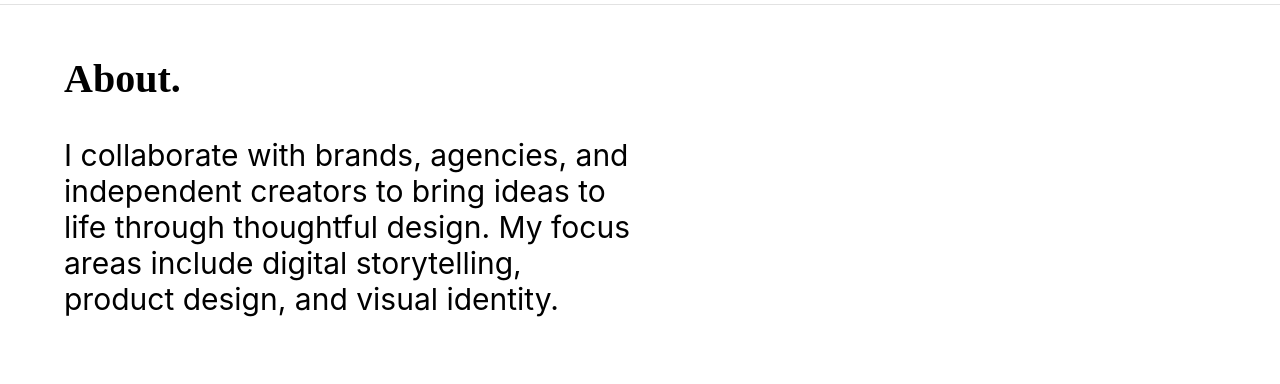
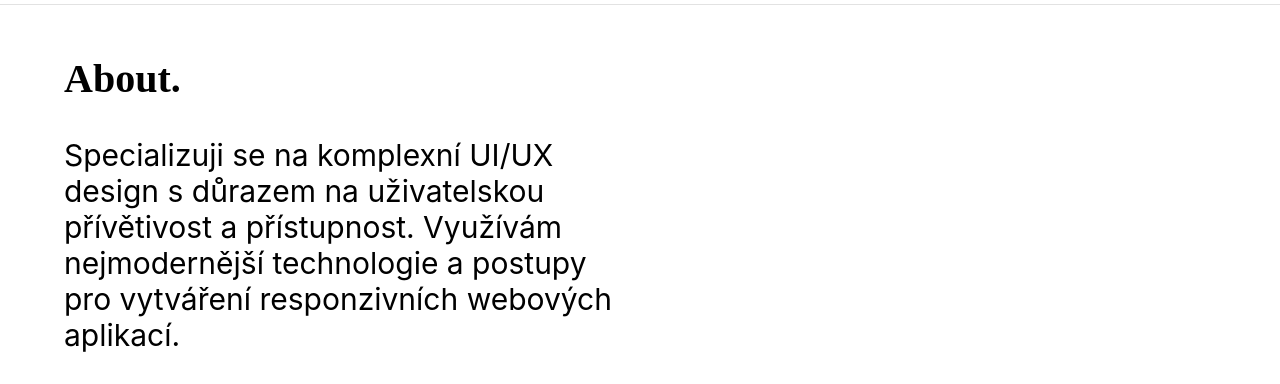
Before and after one commit to RuzickaHub/e22, a website: page index.html in a window 1280 px wide. Shown: the part 1800-2184 px from the top of the page. Drawn offline with Linux system fonts and the light colour scheme; a web font is replaced by a local one.

Commit message:
Update index.html

```diff
--- a/index.html
+++ b/index.html
@@ -84,7 +84,9 @@
               id="iv2wn"
               src="https://cdn.grapesjs.com/workspaces/cmc4xkttt0df99wj7woejj4g8/assets/7091231e-9571-458e-a79b-d47e0c83e80b__lena-5.webp"
             /><span id="im13y"
-              >Designer a Frontend Developer specializující se na tvorbu UI/UX  intuitivních digitálních řešení. Zaměřuji se na komplexní proces designu od wireframů po finální implementaci.</span
+              >Designer a Frontend Developer specializující se na tvorbu UI/UX
+              intuitivních digitálních řešení. Zaměřuji se na komplexní proces
+              designu od wireframů po finální implementaci.</span
             >
           </div>
         </div>
@@ -165,10 +167,10 @@
           >
             <h1 id="i8uif">About.</h1>
             <span id="i2sah"
-              >I collaborate with brands, agencies, and independent creators to
-              bring ideas to life through thoughtful design. My focus areas
-              include digital storytelling, product design, and visual
-              identity.</span
+              >Specializuji se na komplexní UI/UX design s důrazem na
+              uživatelskou přívětivost a přístupnost. Využívám nejmodernější
+              technologie a postupy pro vytváření responzivních webových
+              aplikací.</span
             >
           </div>
           <div
```
